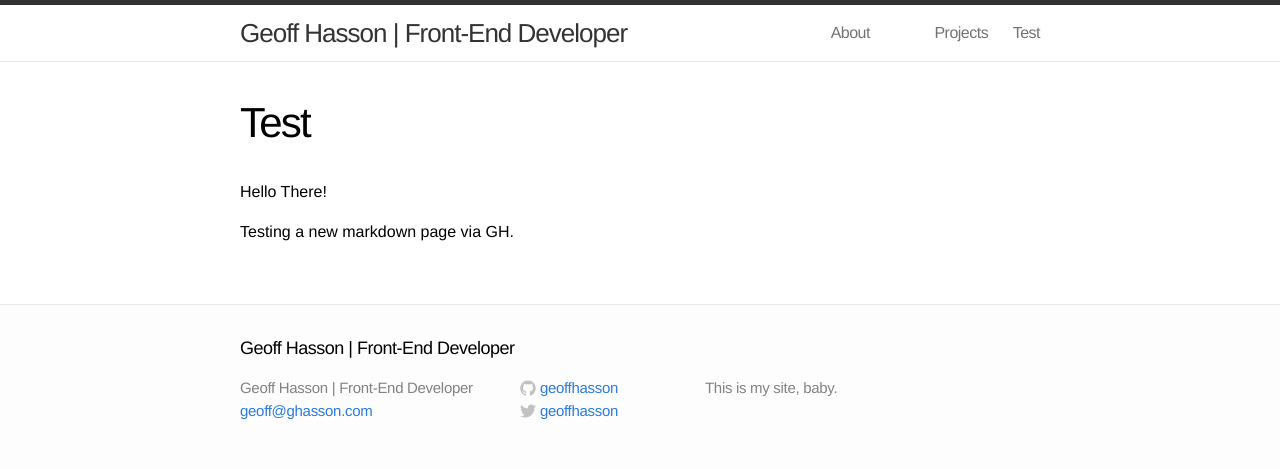
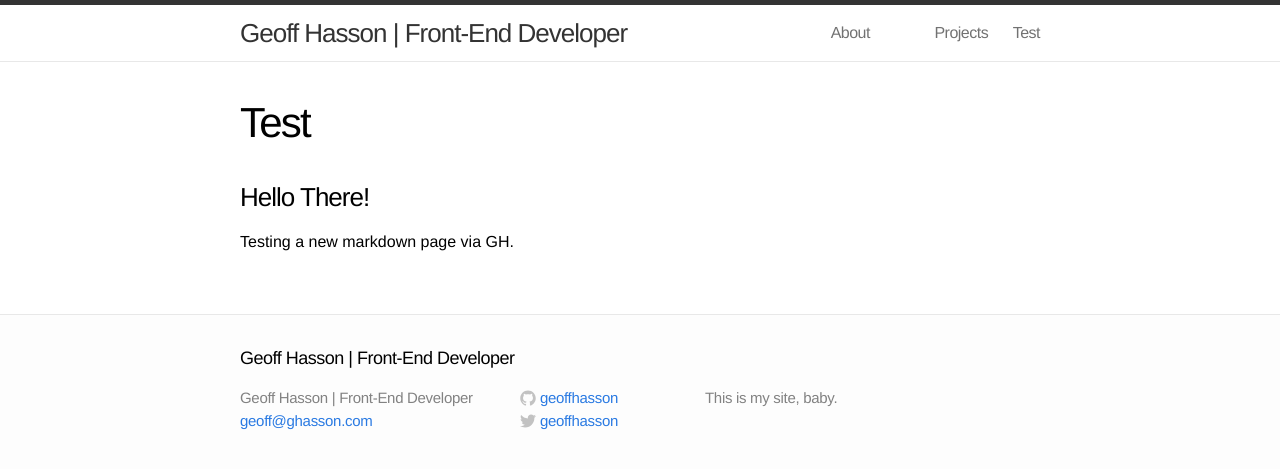
Before and after one commit to geoffhasson/jekyll, a Jekyll site: the page built from test.md, in a window 1280 px wide. Shown: the top 469 px of the page. Built offline with Jekyll 4.4.1, drawn with Linux system fonts in a browser that asks for light colours.

Commit message:
updating heading locally

```diff
--- a/test.md
+++ b/test.md
@@ -4,6 +4,6 @@ title: Test
 permalink: /test/
 ---
 
-#Hello There!
+###Hello There!
 
 Testing a new markdown page via GH.
```
